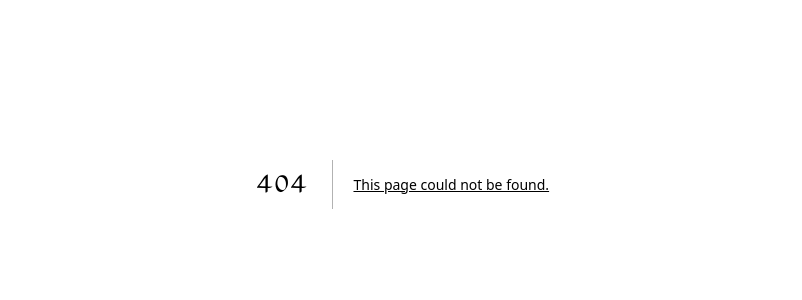
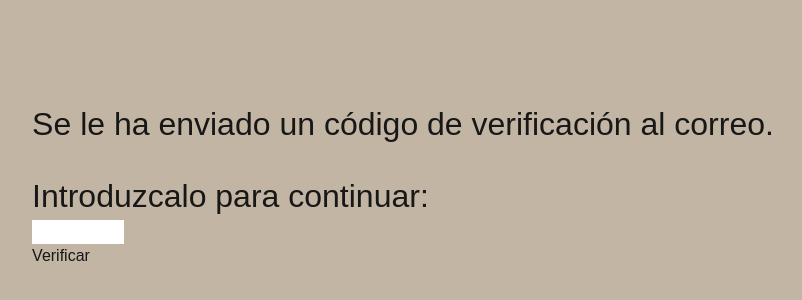
Before and after one commit to CesarVF212/practica-final, a Next.js app: page /pages/register/verification in a window 1280 px wide. Before the commit this address had no page. Shown: the part 216-516 px from the top of the page, without its empty margins (237-1039 px from the left). Built offline with nearby package versions, Linux system fonts and the light colour scheme.

Commit message:
Añadido el sistema de verificación del correo.

```diff
--- a/src/app/components/GridElement.jsx
+++ b/src/app/components/GridElements.jsx
@@ -3,7 +3,7 @@
 import Link from "next/link";
 import Image from "next/image";
 
-export default function GridElement({ elements }) {
+export default function GridElements({ elements }) {
   return (
     <div className="grid grid-cols-2 gap-4" id="grid">
       {elements.map((element, index) => (
--- a/src/app/globals.css
+++ b/src/app/globals.css
@@ -41,3 +41,8 @@ h2 {
   font-weight: 700;
   text-decoration: underline;
 }
+
+h3 {
+  font-size: 2rem;
+  font-weight: 500;
+}
--- a/src/app/pages/newclient/page.js
+++ b/src/app/pages/newclient/page.js
@@ -2,6 +2,7 @@
 
 import Link from "next/link";
 
+import "../../globals.css";
 import "../../components/Styles_Forms.css";
 
 export default function Newclient() {
--- a/src/app/pages/register/page.js
+++ b/src/app/pages/register/page.js
@@ -3,6 +3,7 @@
 import Link from "next/link";
 import { useRouter } from "next/navigation";
 
+import "../../globals.css";
 import "../../components/Styles_Forms.css";
 
 import LogoBig from "../../components/LogoBig";
@@ -32,7 +33,7 @@ function RegisterPostRequest(email, password) {
     .then((result) => {
       console.log(result);
       const token = result.token;
-      localStorage.setItem("jwt", token);
+      localStorage.setItem("jwt_register", token);
       return true; // Retorna true si el registro es exitoso
     })
     .catch((error) => {
@@ -66,7 +67,7 @@ export default function Register() {
 
                 RegisterPostRequest(email, password).then((success) => {
                   if (success) {
-                    router.push("/pages/main"); // Redirige al usuario después de un registro exitoso
+                    router.push("/pages/register/verification"); // Redirige al usuario después de un registro exitoso
                   } else {
                     alert("Ha ocurrido un error al registrarse");
                   }
--- /dev/null
+++ b/src/app/pages/register/verification/page.js
@@ -0,0 +1,78 @@
+"use client";
+
+import "../../../globals.css";
+import { useRouter } from "next/navigation";
+
+function checkValidation(code) {
+  const token = localStorage.getItem("jwt_register");
+  const url = "https://bildy-rpmaya.koyeb.app/api/user/validation";
+
+  const data = {
+    code: code,
+  };
+
+  return fetch(url, {
+    method: "PUT",
+    headers: {
+      "Content-Type": "application/json",
+      Authorization: `Bearer ${token}`,
+    },
+    body: JSON.stringify(data),
+  })
+    .then((response) => {
+      if (!response.ok) {
+        throw new Error("Ha ocurrido un error con el código de verificación");
+      }
+      return response.json();
+    })
+    .then((result) => {
+      const newToken = result.token;
+      localStorage.setItem("jwt", newToken);
+      return true;
+    })
+    .catch((error) => {
+      console.error(error);
+      return false;
+    });
+}
+
+export default function Verification() {
+  const router = useRouter();
+
+  const handleSubmit = (e) => {
+    e.preventDefault();
+    const code = document.getElementById("verification-box").value;
+
+    checkValidation(code).then((success) => {
+      if (success) {
+        router.push("../../pages/main");
+      } else {
+        alert("Ha ocurrido un error al registrarse");
+      }
+    });
+  };
+
+  return (
+    <div>
+      <h3>Se le ha enviado un código de verificación al correo.</h3>
+      <br />
+      <h3>Introduzcalo para continuar:</h3>
+      <div>
+        <form onSubmit={handleSubmit}>
+          <div>
+            <input
+              type="number"
+              min="100000"
+              max="999999"
+              id="verification-box"
+              name="verification"
+            />
+          </div>
+          <div>
+            <button type="submit">Verificar</button>
+          </div>
+        </form>
+      </div>
+    </div>
+  );
+}
```
Also changed, not shown: src/app/pages/login/page.js (+5 -2 lines), src/app/pages/main/page.js (+5 -3 lines).
